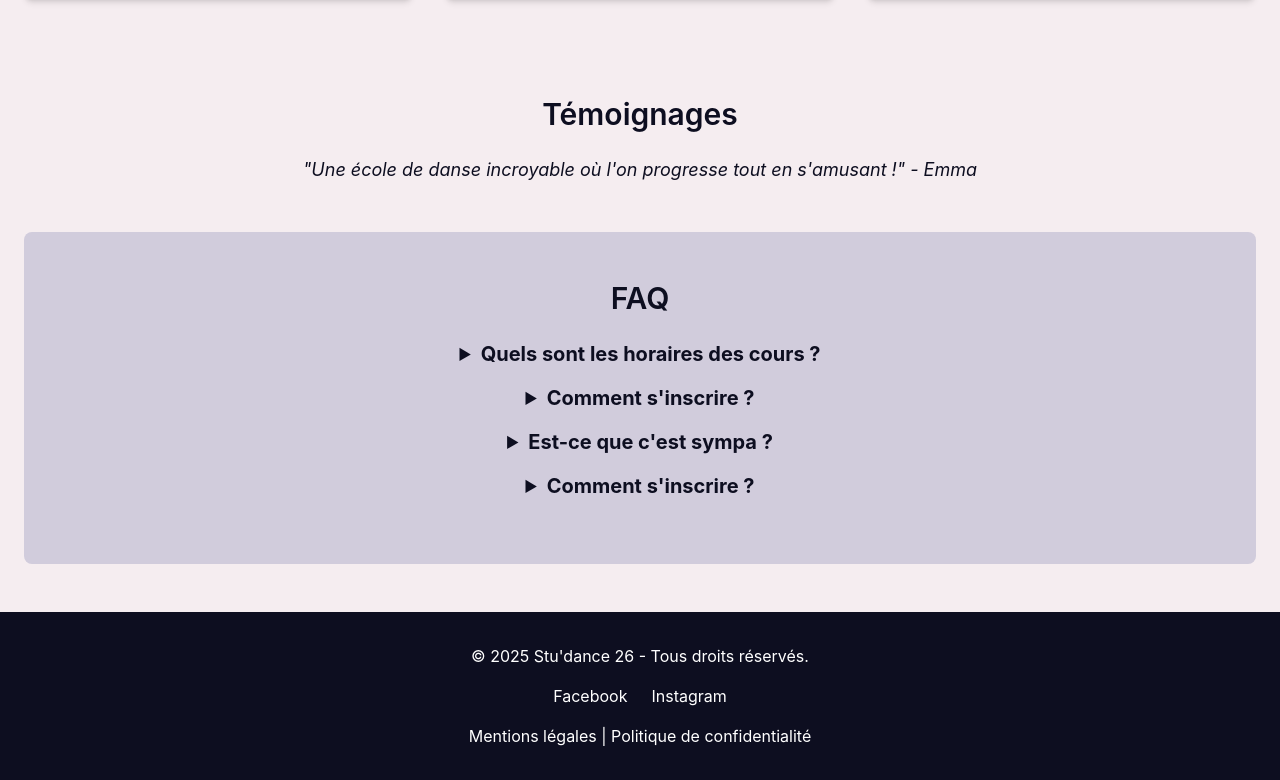
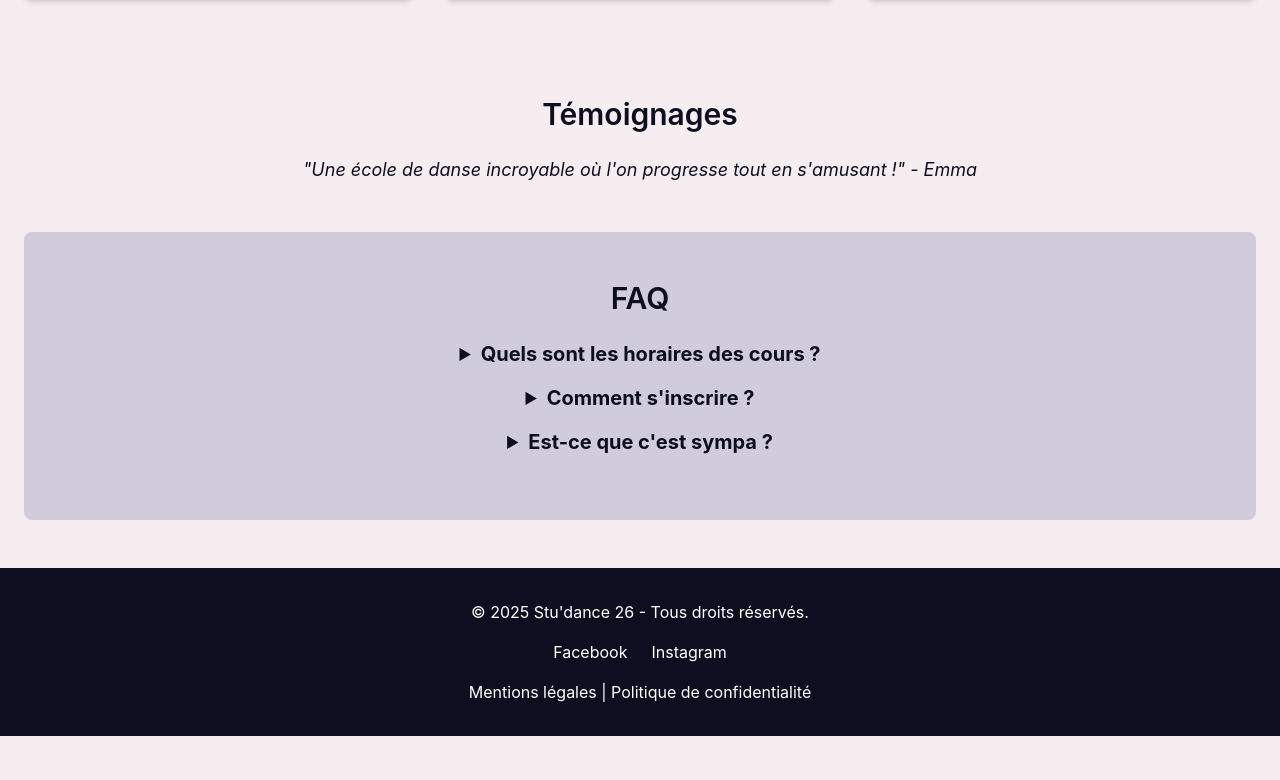
Before and after one commit to saras1780/stu-dance26, a Nuxt app: page / in a window 1280 px wide. Shown: the part 2519-3299 px from the top of the page. After the commit the page ends 3255 px from the top, so only its background shows below. Built offline with nearby package versions, Linux system fonts and the light colour scheme.

Commit message:
MAJ de la partie FAQ

```diff
--- a/pages/index.vue
+++ b/pages/index.vue
@@ -147,10 +147,6 @@
                     <summary class="text-xl font-bold cursor-pointer">Est-ce que c'est sympa ?</summary>
                     <p class="mt-2">Oui de ouf, venez!</p>
                 </details>
-                <details class="mb-4">
-                    <summary class="text-xl font-bold cursor-pointer">Comment s'inscrire ?</summary>
-                    <p class="mt-2">Vous pouvez vous inscrire directement sur notre site via la page "Inscriptions".</p>
-                </details>
             </div>
         </section>
 </template>
```
